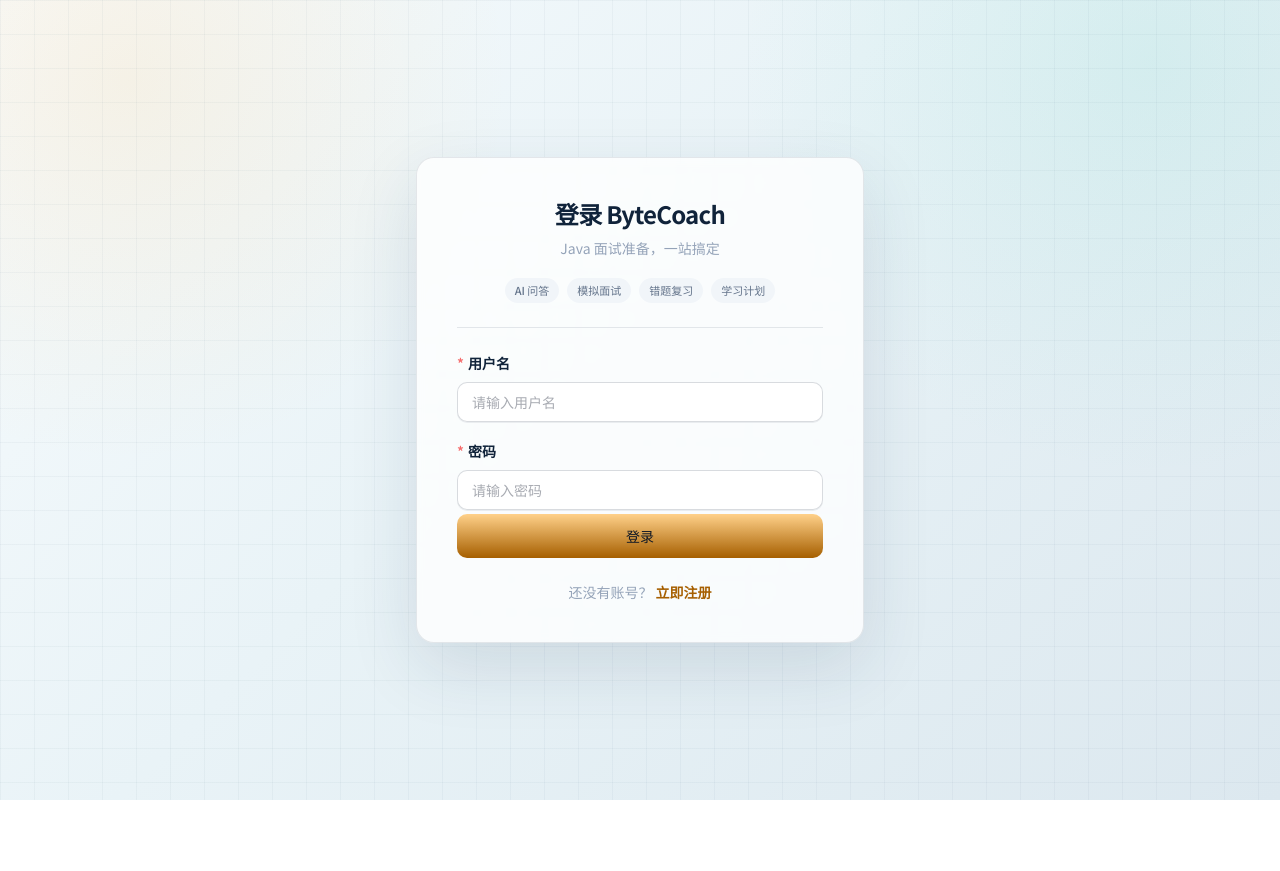
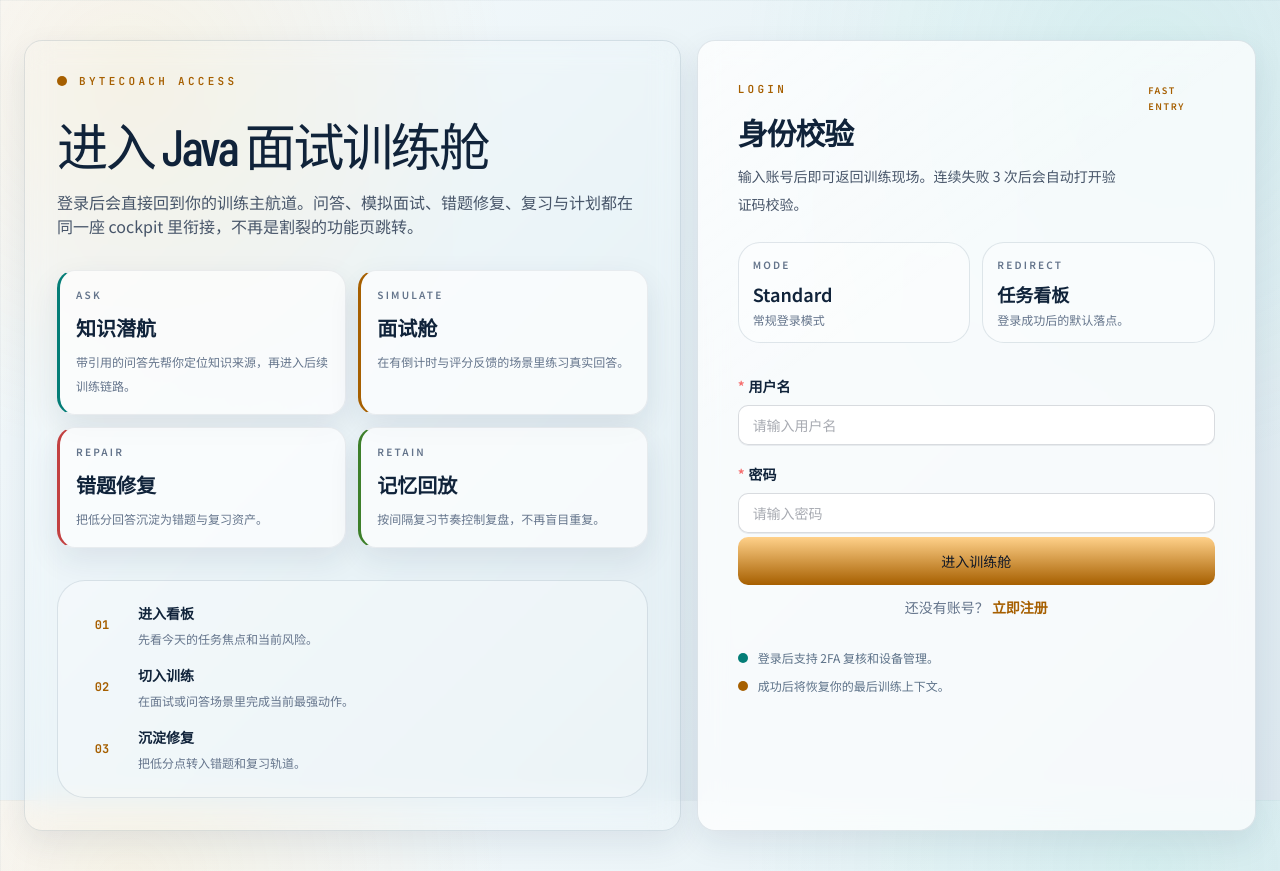
Before and after one commit to Sreehc/ByteCoach, a Vue app in the folder frontend/: page /login in a window 1280 px wide. Before the commit the page ends 800 px from the top, so only its background shows below. Built offline with nearby package versions, Linux system fonts and the light colour scheme.

Commit message:
feat(frontend): redesign auth entry cockpit

```diff
--- a/frontend/src/pages/auth/LoginPage.vue
+++ b/frontend/src/pages/auth/LoginPage.vue
@@ -1,29 +1,100 @@
 <template>
-  <div class="flex min-h-screen items-center justify-center px-4 py-8">
-    <section class="paper-panel w-full max-w-md p-8 md:p-10">
-      <h1 class="text-2xl font-bold tracking-[-0.03em] text-ink text-center">登录 ByteCoach</h1>
-      <p class="mt-2 text-sm text-slate-400 text-center">Java 面试准备，一站搞定</p>
-
-      <!-- Feature chips -->
-      <div class="mt-5 flex flex-wrap justify-center gap-2">
-        <span v-for="f in featureLabels" :key="f"
-          class="rounded-full bg-slate-100 dark:bg-slate-800 px-2.5 py-1 text-[11px] font-medium text-slate-500 dark:text-slate-400"
-        >{{ f }}</span>
+  <div class="auth-immersive-shell px-4 py-8 md:px-6 md:py-10">
+    <div class="auth-viewport mx-auto grid min-h-[calc(100vh-4rem)] max-w-[1280px] items-stretch gap-4 xl:grid-cols-[minmax(0,1.08fr)_minmax(360px,0.92fr)]">
+      <section class="cockpit-panel auth-brand-panel p-6 sm:p-8">
+        <div class="flex items-center gap-3">
+          <span class="state-pulse" aria-hidden="true"></span>
+          <p class="section-kicker">ByteCoach Access</p>
         </div>
 
-      <div class="rule-divider mt-6"></div>
+        <div class="mt-8 max-w-2xl">
+          <h1 class="auth-hero-title">进入 Java 面试训练舱</h1>
+          <p class="mt-5 text-sm leading-8 text-slate-600 dark:text-slate-300 sm:text-base">
+            登录后会直接回到你的训练主航道。问答、模拟面试、错题修复、复习与计划都在同一座 cockpit 里衔接，不再是割裂的功能页跳转。
+          </p>
+        </div>
 
-      <el-form ref="formRef" :model="form" :rules="rules" class="mt-6 space-y-1" label-position="top" @submit.prevent>
+        <div class="auth-orbit-grid mt-8">
+          <article v-for="item in orbitSignals" :key="item.label" class="data-slab p-4" :class="item.toneClass">
+            <p class="text-[10px] font-semibold uppercase tracking-[0.22em] text-slate-500 dark:text-slate-400">{{ item.label }}</p>
+            <p class="mt-3 text-xl font-semibold text-ink">{{ item.title }}</p>
+            <p class="mt-2 text-xs leading-6 text-slate-500 dark:text-slate-400">{{ item.detail }}</p>
+          </article>
+        </div>
+
+        <div class="mission-orbit mt-8">
+          <div class="mission-orbit__track">
+            <div
+              v-for="(step, index) in missionSteps"
+              :key="step.title"
+              class="mission-orbit__node"
+              :style="{ '--mission-delay': `${index * 90}ms` }"
+            >
+              <span class="mission-orbit__index">{{ step.index }}</span>
+              <div>
+                <p class="text-sm font-semibold text-ink">{{ step.title }}</p>
+                <p class="mt-1 text-xs leading-6 text-slate-500 dark:text-slate-400">{{ step.detail }}</p>
+              </div>
+            </div>
+          </div>
+        </div>
+      </section>
+
+      <section class="cockpit-panel auth-form-panel p-6 sm:p-8 md:p-10">
+        <div class="flex items-start justify-between gap-4">
+          <div>
+            <p class="section-kicker">Login</p>
+            <h2 class="mt-4 text-3xl font-semibold tracking-[-0.04em] text-ink">身份校验</h2>
+            <p class="mt-3 text-sm leading-7 text-slate-600 dark:text-slate-300">
+              输入账号后即可返回训练现场。连续失败 3 次后会自动打开验证码校验。
+            </p>
+          </div>
+          <span class="hard-chip !px-2 !py-0.5 !text-[9px]">{{ showCaptcha ? 'Captcha Armed' : 'Fast Entry' }}</span>
+        </div>
+
+        <div class="mt-6 grid gap-3 sm:grid-cols-2">
+          <article class="auth-stat-card">
+            <p class="text-[10px] font-semibold uppercase tracking-[0.22em] text-slate-500 dark:text-slate-400">Mode</p>
+            <p class="mt-2 text-lg font-semibold text-ink">{{ showCaptcha ? 'Secure' : 'Standard' }}</p>
+            <p class="mt-1 text-xs text-slate-500 dark:text-slate-400">{{ showCaptcha ? '验证码已激活' : '常规登录模式' }}</p>
+          </article>
+          <article class="auth-stat-card">
+            <p class="text-[10px] font-semibold uppercase tracking-[0.22em] text-slate-500 dark:text-slate-400">Redirect</p>
+            <p class="mt-2 text-lg font-semibold text-ink">{{ redirectLabel }}</p>
+            <p class="mt-1 text-xs text-slate-500 dark:text-slate-400">登录成功后的默认落点。</p>
+          </article>
+        </div>
+
+        <el-form
+          ref="formRef"
+          :model="form"
+          :rules="rules"
+          class="mt-8 space-y-1"
+          label-position="top"
+          @submit.prevent
+        >
           <el-form-item label="用户名" prop="username">
-          <el-input v-model="form.username" placeholder="请输入用户名" size="large" />
+            <el-input
+              v-model="form.username"
+              placeholder="请输入用户名"
+              size="large"
+              autocomplete="username"
+            />
           </el-form-item>
           <el-form-item label="密码" prop="password">
-          <el-input v-model="form.password" type="password" show-password placeholder="请输入密码" size="large" />
+            <el-input
+              v-model="form.password"
+              type="password"
+              show-password
+              placeholder="请输入密码"
+              size="large"
+              autocomplete="current-password"
+              @keyup.enter="handleLogin"
+            />
           </el-form-item>
 
-        <!-- Captcha: shown after 3 consecutive failures -->
           <el-form-item v-if="showCaptcha" label="验证码" prop="captchaCode">
-          <div class="flex items-center gap-3 w-full">
+            <div class="captcha-console">
               <el-input
                 v-model="form.captchaCode"
                 placeholder="请输入验证码"
@@ -31,36 +102,56 @@
                 class="flex-1"
                 @keyup.enter="handleLogin"
               />
-            <div class="shrink-0 text-center">
-              <div
-                class="cursor-pointer rounded border border-slate-200 dark:border-slate-700 overflow-hidden"
+              <button
+                type="button"
+                class="captcha-panel"
                 @click="refreshCaptcha"
               >
                 <img
                   v-if="captchaImage"
                   :src="captchaImage"
                   alt="验证码"
-                  class="h-12 w-[140px] object-cover"
+                  class="h-14 w-[148px] object-cover"
                 />
-                <div v-else class="flex h-12 w-[140px] items-center justify-center text-xs text-slate-400">
+                <div v-else class="flex h-14 w-[148px] items-center justify-center text-xs text-slate-400">
                   加载中...
                 </div>
-              </div>
-              <p class="mt-1 text-[10px] text-slate-400">点击刷新</p>
-            </div>
+                <span class="captcha-panel__hint">点击刷新</span>
+              </button>
             </div>
           </el-form-item>
 
-        <el-button :loading="loading" type="primary" size="large" class="action-button mt-6 w-full transition active:translate-y-px" @click="handleLogin">
-          登录
+          <div class="mt-6 grid gap-3">
+            <el-button
+              :loading="loading"
+              type="primary"
+              size="large"
+              class="action-button !min-h-12 w-full transition active:translate-y-px"
+              @click="handleLogin"
+            >
+              {{ loading ? '验证中...' : '进入训练舱' }}
             </el-button>
+            <div class="auth-links">
+              <span class="text-sm text-slate-500 dark:text-slate-400">
+                还没有账号？
+                <RouterLink class="accent-link font-semibold" to="/register">立即注册</RouterLink>
+              </span>
+            </div>
+          </div>
         </el-form>
 
-      <div class="mt-6 text-center text-sm text-slate-400">
-        还没有账号？
-        <RouterLink class="font-semibold text-accent hover:underline" to="/register">立即注册</RouterLink>
+        <div class="auth-footnote mt-8">
+          <div class="auth-footnote__item">
+            <span class="inline-flex h-2.5 w-2.5 rounded-full bg-[var(--bc-cyan)]"></span>
+            登录后支持 2FA 复核和设备管理。
+          </div>
+          <div class="auth-footnote__item">
+            <span class="inline-flex h-2.5 w-2.5 rounded-full bg-[var(--bc-amber)]"></span>
+            成功后将恢复你的最后训练上下文。
+          </div>
         </div>
       </section>
+    </div>
   </div>
 </template>
 
@@ -69,10 +160,41 @@
 import { ElMessage } from 'element-plus'
 import { computed, reactive, ref } from 'vue'
 import { useRoute, useRouter } from 'vue-router'
-import { fetchCaptchaApi } from '@/api/auth'
+import { fetchCaptchaApi, type LoginPayload } from '@/api/auth'
 import { useAuthStore } from '@/stores/auth'
 
-const featureLabels = ['AI 问答', '模拟面试', '错题复习', '学习计划']
+const orbitSignals = [
+  {
+    label: 'Ask',
+    title: '知识潜航',
+    detail: '带引用的问答先帮你定位知识来源，再进入后续训练链路。',
+    toneClass: 'auth-slab-cyan',
+  },
+  {
+    label: 'Simulate',
+    title: '面试舱',
+    detail: '在有倒计时与评分反馈的场景里练习真实回答。',
+    toneClass: 'auth-slab-amber',
+  },
+  {
+    label: 'Repair',
+    title: '错题修复',
+    detail: '把低分回答沉淀为错题与复习资产。',
+    toneClass: 'auth-slab-coral',
+  },
+  {
+    label: 'Retain',
+    title: '记忆回放',
+    detail: '按间隔复习节奏控制复盘，不再盲目重复。',
+    toneClass: 'auth-slab-lime',
+  },
+]
+
+const missionSteps = [
+  { index: '01', title: '进入看板', detail: '先看今天的任务焦点和当前风险。' },
+  { index: '02', title: '切入训练', detail: '在面试或问答场景里完成当前最强动作。' },
+  { index: '03', title: '沉淀修复', detail: '把低分点转入错题和复习轨道。' },
+]
 
 const router = useRouter()
 const route = useRoute()
@@ -84,6 +206,13 @@
 const captchaKey = ref('')
 
 const showCaptcha = computed(() => failCount.value >= 3)
+const redirectTarget = computed(() => (route.query.redirect as string) || '/dashboard')
+const redirectLabel = computed(() => {
+  if (redirectTarget.value.includes('/interview')) return '面试舱'
+  if (redirectTarget.value.includes('/review')) return '记忆回放'
+  if (redirectTarget.value.includes('/chat')) return '知识潜航'
+  return '任务看板'
+})
 
 const form = reactive({
   username: '',
@@ -93,7 +222,7 @@
 
 const rules: FormRules<typeof form> = {
   username: [{ required: true, message: '请输入用户名', trigger: 'blur' }],
-  password: [{ required: true, message: '请输入密码', trigger: 'blur' }]
+  password: [{ required: true, message: '请输入密码', trigger: 'blur' }],
 }
 
 const refreshCaptcha = async () => {
@@ -117,13 +246,13 @@
 
   loading.value = true
   try {
-    const payload: Record<string, string> = {
-      username: form.username,
-      password: form.password
+    const payload: LoginPayload = {
+      username: form.username.trim(),
+      password: form.password,
     }
     if (showCaptcha.value && captchaKey.value) {
       payload.captchaKey = captchaKey.value
-      payload.captchaCode = form.captchaCode
+      payload.captchaCode = form.captchaCode.trim()
     }
     const data = await authStore.login(payload)
 
@@ -132,14 +261,14 @@
         path: '/verify-2fa',
         query: {
           tempToken: data.tempToken,
-          redirect: route.query.redirect as string || '/dashboard'
+          redirect: redirectTarget.value,
         }
       })
       return
     }
 
     ElMessage.success('登录成功')
-    await router.push((route.query.redirect as string) || '/dashboard')
+    await router.push(redirectTarget.value)
   } catch {
     failCount.value++
     if (failCount.value >= 3) {
@@ -150,3 +279,167 @@
   }
 }
 </script>
+
+<style scoped>
+.auth-immersive-shell {
+  min-height: 100dvh;
+}
+
+.auth-viewport {
+  align-items: stretch;
+}
+
+.auth-brand-panel,
+.auth-form-panel {
+  min-height: 100%;
+}
+
+.auth-brand-panel {
+  display: flex;
+  flex-direction: column;
+  justify-content: space-between;
+  background:
+    radial-gradient(circle at 18% 18%, rgba(var(--bc-accent-rgb), 0.16), transparent 34%),
+    radial-gradient(circle at 82% 16%, rgba(85, 214, 190, 0.14), transparent 30%),
+    linear-gradient(145deg, rgba(255, 255, 255, 0.06), transparent 42%),
+    var(--bc-panel);
+}
+
+.auth-hero-title {
+  font-family: theme('fontFamily.display');
+  font-size: clamp(2.6rem, 4vw, 4.8rem);
+  line-height: 0.94;
+  letter-spacing: -0.05em;
+  color: var(--bc-ink);
+}
+
+.auth-orbit-grid {
+  display: grid;
+  gap: 12px;
+  grid-template-columns: repeat(2, minmax(0, 1fr));
+}
+
+.auth-slab-cyan {
+  border-left-color: var(--bc-cyan);
+}
+
+.auth-slab-amber {
+  border-left-color: var(--bc-amber);
+}
+
+.auth-slab-coral {
+  border-left-color: var(--bc-coral);
+}
+
+.auth-slab-lime {
+  border-left-color: var(--bc-lime);
+}
+
+.mission-orbit {
+  border-radius: 28px;
+  border: 1px solid var(--bc-line);
+  background: rgba(255, 255, 255, 0.32);
+  padding: 22px;
+}
+
+.dark .mission-orbit {
+  background: rgba(255, 255, 255, 0.04);
+}
+
+.mission-orbit__track {
+  display: grid;
+  gap: 14px;
+}
+
+.mission-orbit__node {
+  display: grid;
+  grid-template-columns: 44px minmax(0, 1fr);
+  gap: 14px;
+  align-items: start;
+}
+
+.mission-orbit__index {
+  display: inline-flex;
+  align-items: center;
+  justify-content: center;
+  width: 44px;
+  height: 44px;
+  border-radius: 16px;
+  background: rgba(var(--bc-accent-rgb), 0.14);
+  color: var(--bc-accent);
+  font-family: theme('fontFamily.mono');
+  font-size: 12px;
+  font-weight: 700;
+}
+
+.auth-stat-card,
+.captcha-panel {
+  border-radius: 22px;
+  border: 1px solid var(--bc-line);
+  background: rgba(255, 255, 255, 0.34);
+}
+
+.dark .auth-stat-card,
+.dark .captcha-panel {
+  background: rgba(255, 255, 255, 0.05);
+}
+
+.auth-stat-card {
+  padding: 14px;
+}
+
+.captcha-console {
+  display: grid;
+  gap: 12px;
+  width: 100%;
+  grid-template-columns: minmax(0, 1fr) auto;
+  align-items: center;
+}
+
+.captcha-panel {
+  display: flex;
+  flex-direction: column;
+  align-items: center;
+  gap: 8px;
+  padding: 8px;
+  color: var(--bc-ink-secondary);
+}
+
+.captcha-panel__hint {
+  font-size: 11px;
+}
+
+.auth-links {
+  display: flex;
+  justify-content: center;
+}
+
+.auth-footnote {
+  display: grid;
+  gap: 10px;
+}
+
+.auth-footnote__item {
+  display: flex;
+  align-items: center;
+  gap: 10px;
+  font-size: 12px;
+  color: var(--bc-ink-secondary);
+}
+
+@media (max-width: 1024px) {
+  .auth-orbit-grid {
+    grid-template-columns: 1fr;
+  }
+}
+
+@media (max-width: 640px) {
+  .captcha-console {
+    grid-template-columns: 1fr;
+  }
+
+  .captcha-panel {
+    width: 100%;
+  }
+}
+</style>
```
Lines whose indentation alone changed are shown as unchanged.
